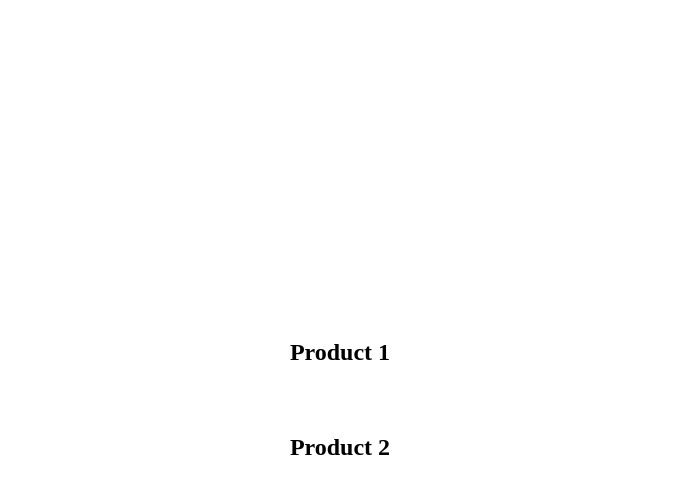
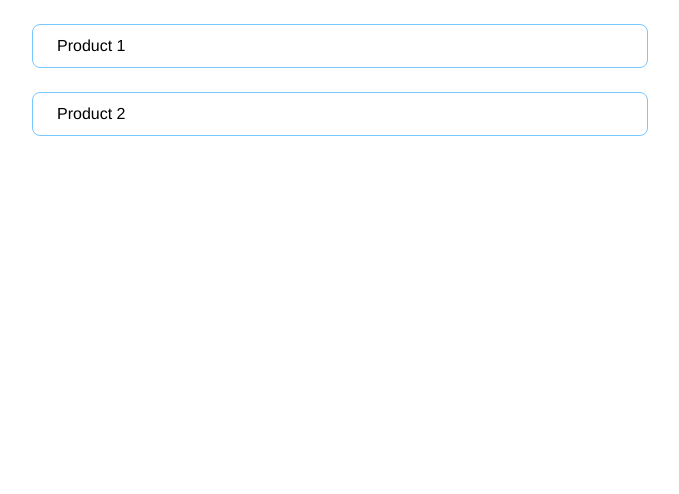
Before and after one commit to JDSDigital/test-next, a Next.js app: page / in a window 1280 px wide. Shown: the top 494 px of the page, without its empty margins (300-979 px from the left). Built offline with nearby package versions, Linux system fonts and the light colour scheme.

Commit message:
Feat: Initial product card

```diff
--- a/src/screens/HomeScreen.styles.tsx
+++ b/src/screens/HomeScreen.styles.tsx
@@ -4,7 +4,13 @@ export const HomeScreenRoot = styled('div', {
   display: 'flex',
   flexDirection: 'column',
   alignItems: 'center',
-  justifyContent: 'center',
   height: '100vh',
-  gap: '28px',
+  padding: '24px',
 })
+
+export const HomeScreenProductContainer = styled('div', {
+  display: 'flex',
+  flexDirection: 'column',
+  gap: '24px',
+  width: '50%',
+})
--- a/src/screens/HomeScreen.tsx
+++ b/src/screens/HomeScreen.tsx
@@ -1,5 +1,6 @@
 import { useGetProducts } from '@/products/infrastructure/hooks/useGetProducts'
-import { HomeScreenRoot } from './HomeScreen.styles'
+import { HomeScreenProductContainer, HomeScreenRoot } from './HomeScreen.styles'
+import { ProductCard } from './ProductCard'
 
 const HomeScreen = () => {
   const { products, isLoading } = useGetProducts({})
@@ -10,7 +11,9 @@ const HomeScreen = () => {
 
   return (
     <HomeScreenRoot>
-      {products?.map((product) => <h2 key={product.id}>{product.name}</h2>)}
+      <HomeScreenProductContainer>
+        {products?.map((product) => <ProductCard key={product.id} product={product} />)}
+      </HomeScreenProductContainer>
     </HomeScreenRoot>
   )
 }
--- /dev/null
+++ b/src/screens/ProductCard/ProductCard.styles.tsx
@@ -0,0 +1,7 @@
+import { styled } from '@/stitches.config'
+
+export const ProductCardRoot = styled('div', {
+  border: '1px solid $main-300',
+  padding: '12px 24px',
+  borderRadius: '8px',
+})
--- /dev/null
+++ b/src/screens/ProductCard/ProductCard.tsx
@@ -0,0 +1,15 @@
+import type { Product } from '@/products/domain/Product'
+import { ProductCardRoot } from './ProductCard.styles'
+import { Text } from '@/components/Text'
+
+type ProductCardProps = {
+  product: Product
+}
+
+export const ProductCard = ({ product }: ProductCardProps) => {
+  return (
+    <ProductCardRoot>
+      <Text>{product.name}</Text>
+    </ProductCardRoot>
+  )
+}
--- /dev/null
+++ b/src/screens/ProductCard/index.ts
@@ -0,0 +1 @@
+export { ProductCard } from './ProductCard'
```
